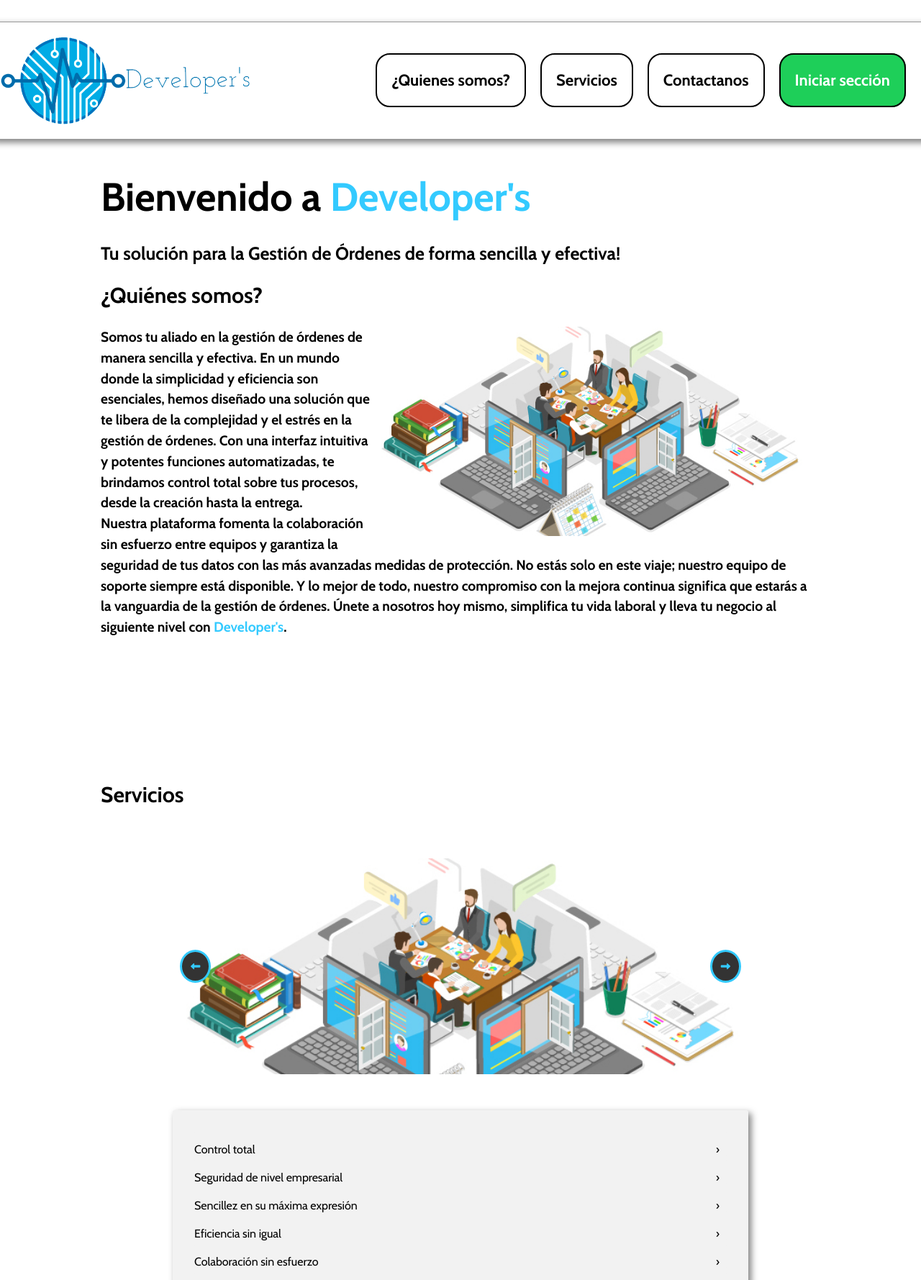
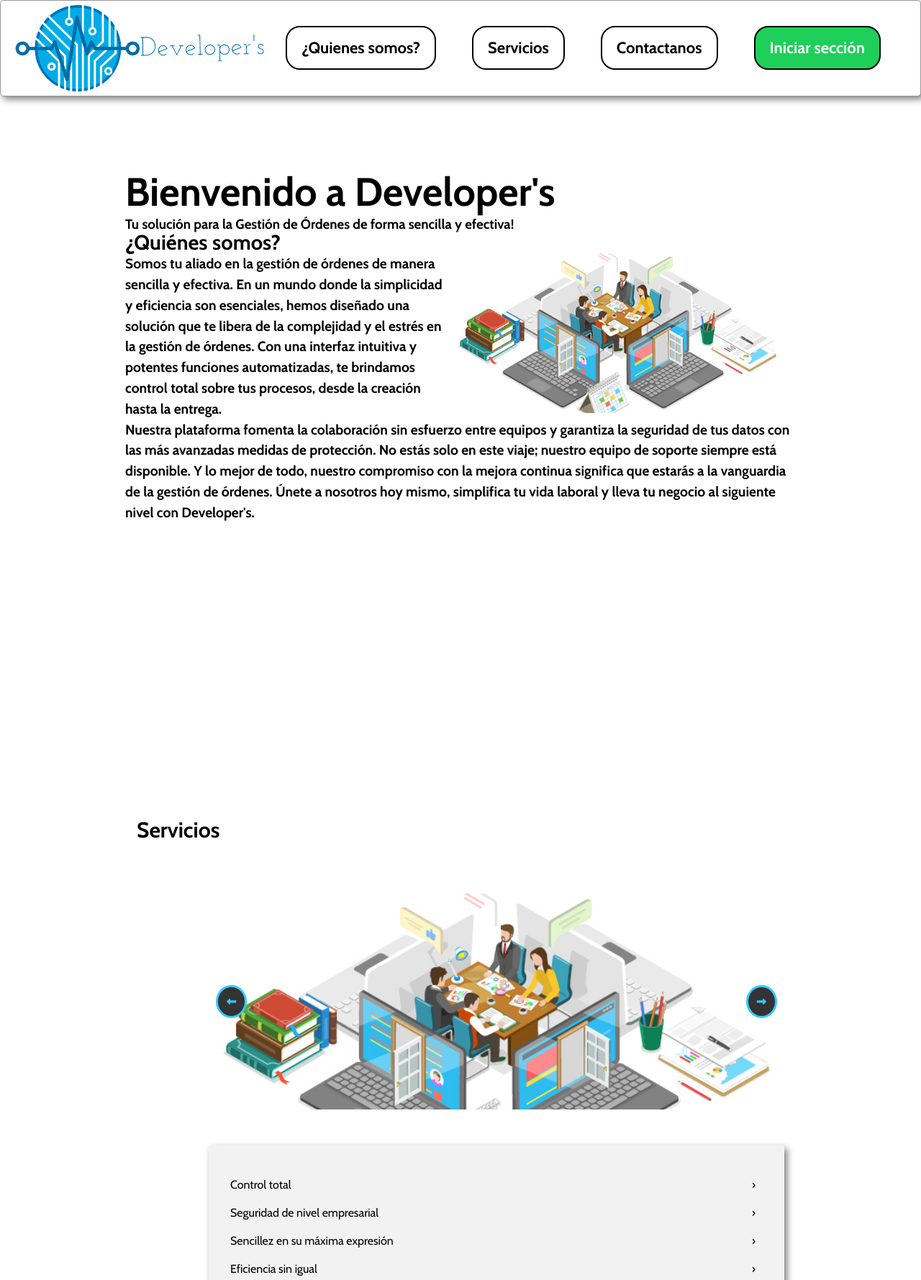
Before and after one commit to RauloCR/SENA-Develepers-Project, a PHP site: page / in a window 1280 px wide; the page is wider, and only the part inside the window is pictured. Shown: the top 1779 px of that part at 72% size. Run offline with PHP 8.4, Linux system fonts and the light colour scheme; some libraries are stand-ins or nearby versions.

Commit message:
update 10/05/2025

```diff
--- a/Index.html
+++ b/Index.html
@@ -27,8 +27,8 @@
                 </ul>
             </nav>
             </div>
+        </header>
 
-        </header>
         <section id="quienes-somos">
             <div class="container-quienes-somos">
                 <div class="welcome-title">
--- a/Style.css
+++ b/Style.css
@@ -8,138 +8,106 @@
     font-family: 'cabin', sans-serif;
 }
 
-body{
-    max-width: 100%;
-    display: flex;
-    align-items: center;
-    justify-content: center;
-}
 
-@media (max-width: 420px) {
-    body {
-        justify-content: flex-start;
-    }
-}
-
-.container{
-    max-width: 1390px;
+/* Permite deslizar cuando se hace click en los botones del menu*/
+html {
+    scroll-behavior: smooth;
 }
 
 
-/* Estilos para el header */
-.header-container{
-    border: 1px solid #999;
-    border-radius: 10px;
+/* Estilos para  M E N U   E N C A B E Z A D O */
+header {
+    display: block;
+    position: fixed;
+    border: 0.5px solid #999;
+    border-radius: 5px;
     background-color: #fff;
     color: #000;
-    padding: 20px;
-    width: 1320px;
+    box-shadow: 4px 4px 10px rgba(0, 0, 0, 0.5);
+    width: 100%;
+    z-index: 99;
+}
+
+header .header-container {
     display: flex;
     justify-content: space-between;
     align-items: center;
-    box-shadow: 4px 4px 10px rgba(0, 0, 0, 0.5);
-    margin: 0px;
-
-}
-header {
-    background-color: #fff;
-    position: fixed;
-    padding: 30px 30px 0px 30px;
-    z-index: 100;
+    padding: 5px 20px;
 }
 
-.header-content {
-    flex: 1;
+header .header-container ul {
+    display: flex;
+    list-style: none;
 }
 
-nav ul {
-    list-style-type: none;
-    padding: 0;
-    display: flex;
+header .header-container ul li a{
+    text-align: none;
+    margin: 0px 15px;
+    transition: 0.5s;
+    text-decoration: none;
+    font-size: 22px;
+    color: #000;
+    border: 2px solid #000;
+    border-radius: 20px;
+    padding: 15px 20px;
 }
 
-nav li {
-    margin-right: 20px;
-}
-
-nav li a {
-    text-decoration: none;
-    color: #000;
+header .header-container li a:hover {
+    color: #33CAFF;
+    border-color: #33CAFF;
 }
 
 
-header h1 {
-    font-size: 36px;
+/* Sección Q U I E N E S  S O M O S */
+#quienes-somos {
+    height: 120vh;
+    display: flex;
+    align-items: center;
 }
 
-header p {
-    font-size: 18px;
+#quienes-somos .container-quienes-somos {
+    max-width: 1000px;
+    margin: 0px 174px 0px 174px;
+    text-align: left;
 }
 
-/* Sección Q U I E N E S  S O M O S */
-
-
-#quienes-somos .container-quienes-somos {
-    padding: 25px;
-    padding-top: 240px;
+#quienes-somos .container-quienes-somos .welcome-title h1 {
+    font-size: 55px;
 }
 
-#quienes-somos .container-quienes-somos .welcome-title h1{
-    font-size: 55px;
-    padding-left: 165px;
-}
-
-#quienes-somos .container-quienes-somos span{
+#quienes-somos .container-quienes-somos strong {
     color: #33CAFF;
 }
 
-#quienes-somos .container-quienes-somos .welcome-title h3 {
+#quienes-somos .container-quienes-somos .welcome-title h2 {
     font-size: 25px;
-    padding-left: 165px;
-    padding-top: 30px;
+    padding: 15px 0px 0px;
+}
+
+#quienes-somos .container-quienes-somos .text-box-quienes-somos h3 {
+    padding: 45px 0px 15px;
+    font-size: 30px;
 }
 
 #quienes-somos .container-quienes-somos .text-box-quienes-somos {
-    display: flex;
-    justify-content: center;
-    align-items: center;
-}
-
-
-.text-box-quienes-somos-tex{
-    width: 1000px;
-
-}
-
-
-.image-right{
-    width: 610px;
-    float: right;
-    margin-right: 15px;
-
-}
-
-
-
-#quienes-somos .container-quienes-somos .text-box-quienes-somos h2 {
-
-    padding: 25px 0px 25px 0px;
-    font-size: 30px;
-
-}
-
-#quienes-somos .container-quienes-somos .text-box-quienes-somos p {
     font-size: 19.2px;
     line-height: 1.5em;
     font-weight: bold;
 }
 
-#quienes-somos .container-quienes-somos img {
-    border-radius: 10px;
+#quienes-somos .image-right {
+    width: 50%;
+    float: right;
+    margin-right: 15px;
 }
 
+#quienes-somos .line-quienes-somos {
+    border: 0.5px solid #A5A09E;
+    margin-top: 100px;
+}
+
+
 /* Sección S E R V I C I O S */
-
 #servicios-banner {
     padding: 25px;
     width: 1320px;
```
